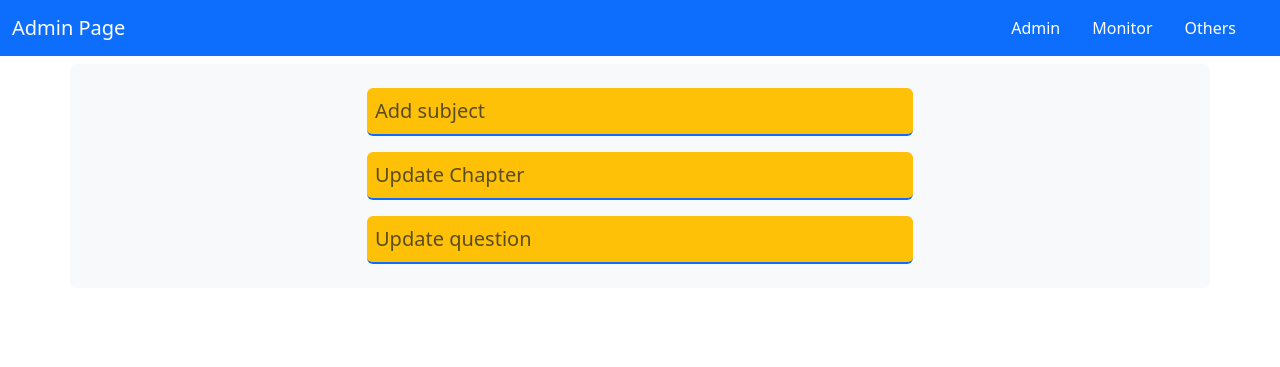
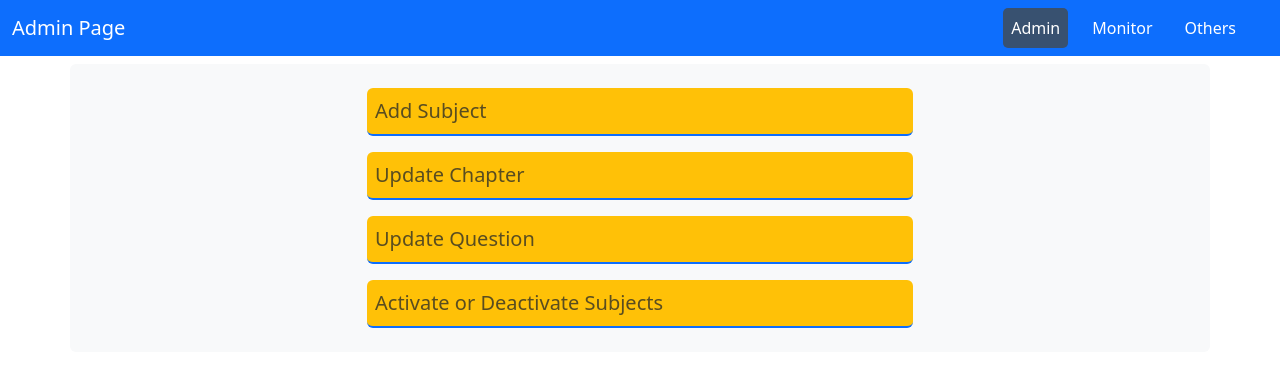
Before and after one commit to SOUMYAMUNSHI/KaziSirProject, a PHP site: page /KaziSirProject/admin/pages/admin.php in a window 1280 px wide. Shown: the top 367 px of the page. Run offline with PHP 8.4, Linux system fonts and the light colour scheme.

Commit message:
admin page is updated

```diff
--- a/admin/components/adminComponent.php
+++ b/admin/components/adminComponent.php
@@ -1,5 +1,5 @@
 <div class="rounded-2 bg-warning w-50 d-flex border-bottom border-2 border-primary" style="cursor:pointer">
-      <p class="m-0 p-2 fs-5 text-muted">Add subject</p>
+      <p class="m-0 p-2 fs-5 text-muted">Add Subject</p>
     </div>
 
     <div class="rounded-2 bg-warning w-50 d-flex border-bottom border-2 border-primary" style="cursor:pointer">
@@ -7,5 +7,9 @@
     </div>
 
     <div class="rounded-2 bg-warning w-50 d-flex border-bottom border-2 border-primary" style="cursor:pointer">
-      <p class="m-0 p-2 fs-5 text-muted">Update question</p>
+      <p class="m-0 p-2 fs-5 text-muted">Update Question</p>
     </div>
+
+    <div class="rounded-2 bg-warning w-50 d-flex border-bottom border-2 border-primary" style="cursor:pointer">
+      <p class="m-0 p-2 fs-5 text-muted">Activate or Deactivate Subjects</p>
+    </div>
--- /dev/null
+++ b/admin/components/monitorDeatils.php
@@ -0,0 +1,4 @@
+<p class="m-0">Date: <b>10/05/2025</b></p>
+<p class="m-0">Last Update Time: <b>11:00 am</b></p>
+<p class="m-0">Question Added: <b>30</b></p>
+<p class="m-0">Subjects are: <b>sub1, sub2</b></p>
--- a/admin/pages/admin.php
+++ b/admin/pages/admin.php
@@ -19,10 +19,10 @@ include_once("./header.php"); //Include the header page
             <p class="nav-link active text-white m-0" style="cursor:pointer" id="admin">Admin</p>
           </li>
           <li class="nav-item">
-            <p class="nav-link text-white m-0" style="cursor:pointer">Monitor</p>
+            <p class="nav-link text-white m-0" style="cursor:pointer" id="monitor">Monitor</p>
           </li>
           <li class="nav-item me-4">
-            <p class="nav-link text-white m-0" style="cursor:pointer">Others</p>
+            <p class="nav-link text-white m-0" style="cursor:pointer" id="others">Others</p>
           </li>
         </ul>
       </div>
@@ -40,6 +40,27 @@ include_once("./header.php"); //Include the header page
     $(document).ready(()=>{
       $("#container").load("../components/adminComponent.php");
     });
+
+    $("#monitor").click(()=>{
+      $("#container").load("../components/adminMonitor.php");
+      $("#monitor").addClass("active");
+      $("#admin").removeClass("active");
+      $("#others").removeClass("active");
+    });
+
+    $("#admin").click(()=>{
+      $("#container").load("../components/adminComponent.php");
+      $("#admin").addClass("active");
+      $("#monitor").removeClass("active");
+      $("#others").removeClass("active");
+    });
+
+    $("#others").click(()=>{
+      $("#container").load("../components/adminOthers.php");
+      $("#others").addClass("active");
+      $("#monitor").removeClass("active");
+      $("#admin").removeClass("active");
+    });
   </script>
 
 
--- a/admin/pages/header.php
+++ b/admin/pages/header.php
@@ -6,5 +6,11 @@
     <title>Admin Page</title>
     <link rel="stylesheet" href="../style/css/bootstrap.min.css"> <!--Including bootsrap compressed file-->
     <link rel="icon" type = "image/png" href="../resource/favicon.png">
+    <style>
+        .active{
+           background-color:#385170;
+           border-radius:5px;
+        }
+    </style>
 </head>
 <body>
```
Also changed, not shown: admin/components/adminMonitor.php (added, +17 -0 lines), admin/components/adminOthers.php (added, +36 -0 lines).
